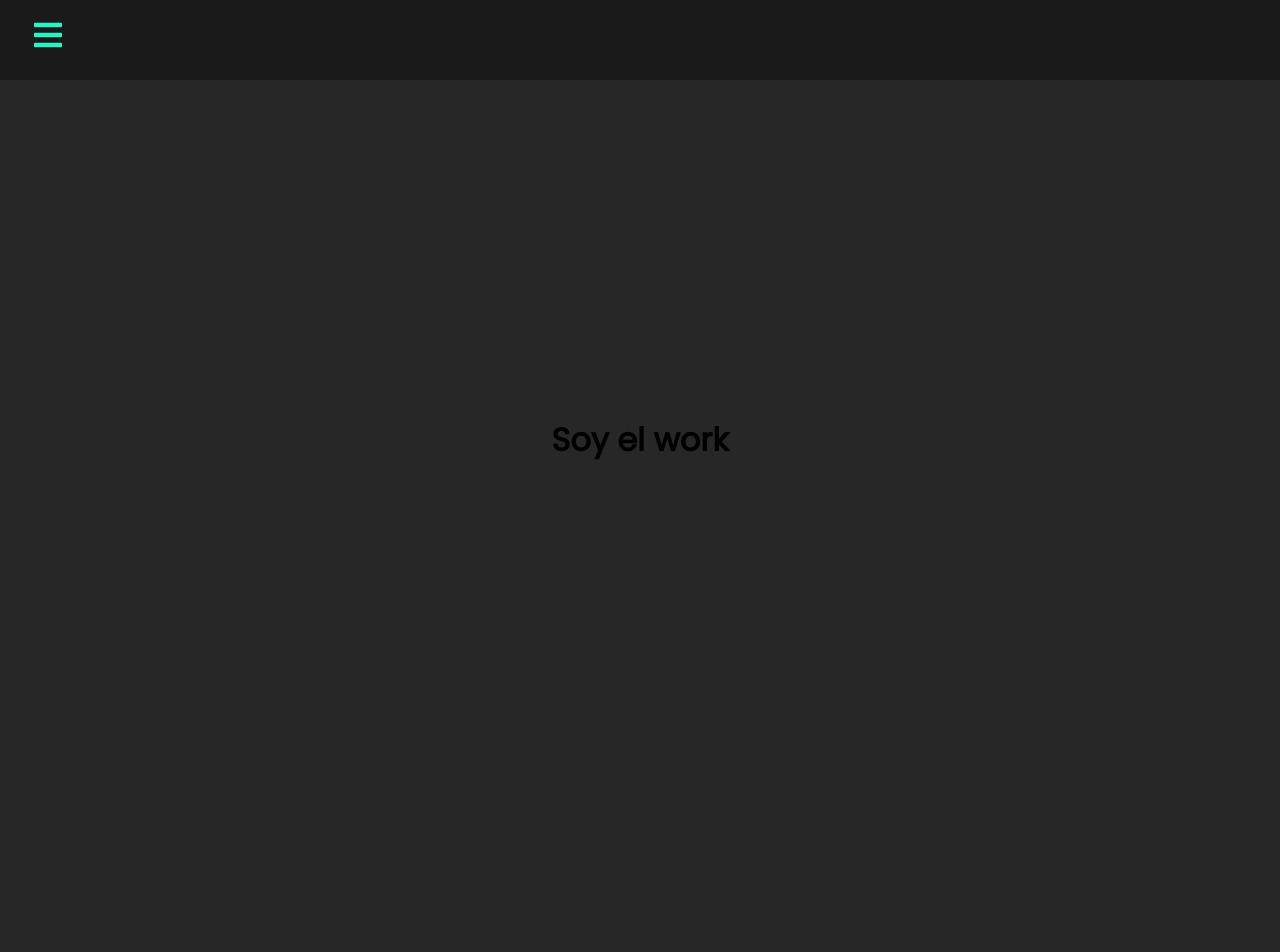
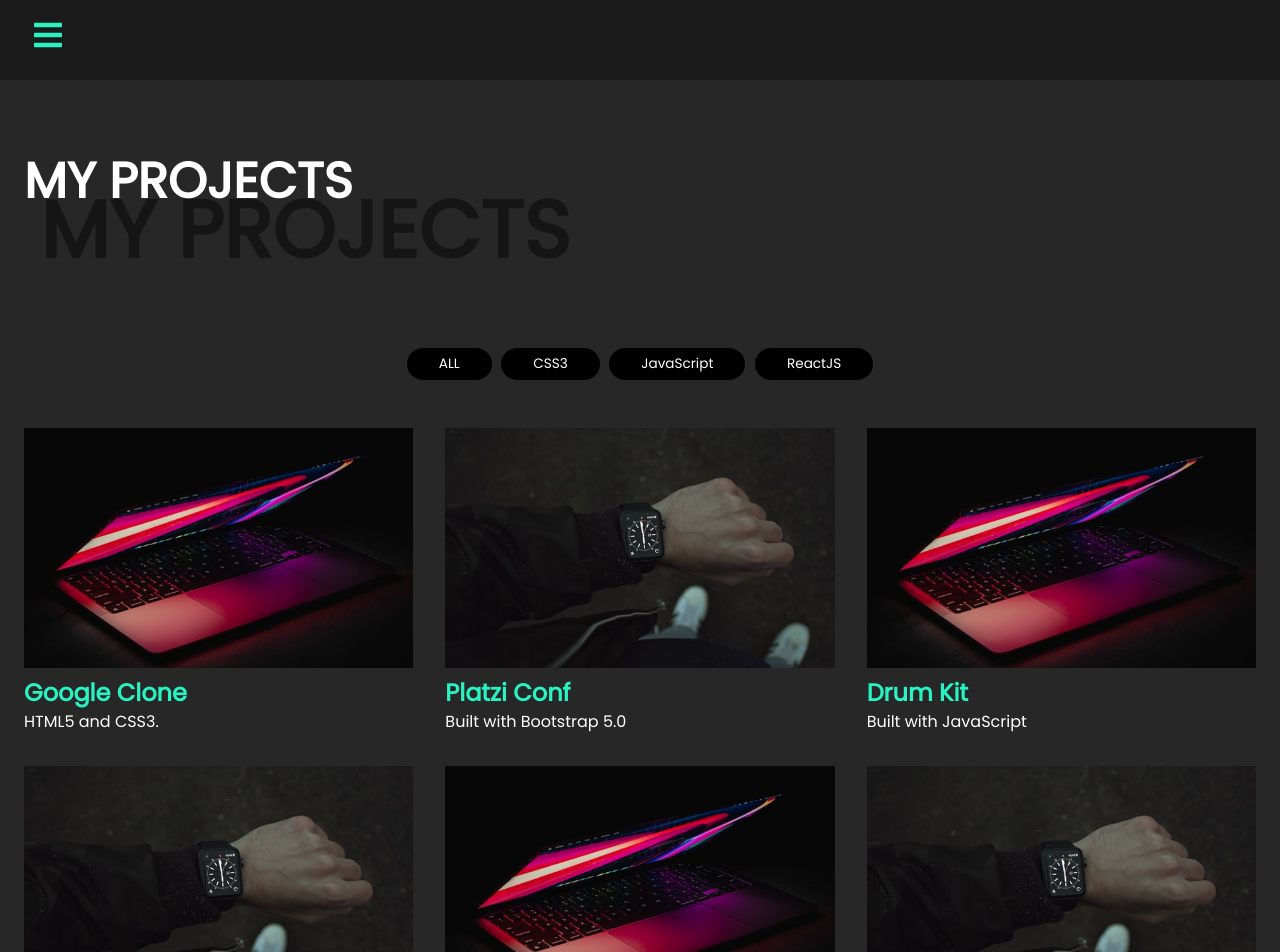
Before and after one commit to 1244-agustinborquez/Porfolio, a React (Create React App) app: page /work in a window 1280 px wide. Shown: the top 952 px of the page. Before the commit the page ends 800 px from the top, so only its background shows below. Built offline with nearby package versions, Linux system fonts and the light colour scheme.

Commit message:
solo falta corregir el error y que se imprima el CV

```diff
--- /dev/null
+++ b/src/asset/data/porfolios.js
@@ -0,0 +1,80 @@
+import img1 from '../images/img1.jpg';
+import img2 from '../images/img2.jpg';
+
+
+const portfolios = [
+    {
+      id: 1,
+      category: "CSS3",
+      image: img1,
+      link1: "https://github.com/Bluefox182/Google-Clone",
+      link2: "https://bluefox182.github.io/Google-Clone/",
+      title: "Google Clone",
+      text: "HTML5 and CSS3.",
+    },
+    {
+      id: 2,
+      category: "CSS3",
+      image: img2,
+      link1: "https://github.com/Bluefox182/PlatziConfHawaii",
+      link2: "https://bluefox182.github.io/PlatziConfHawaii/",
+      title: "Platzi Conf",
+      text: "Built with Bootstrap 5.0",
+    },
+    {
+      id: 3,
+      category: "JavaScript",
+      image: img1,
+      link1: "https://github.com/Bluefox182/JavaScript-Drum-Kit",
+      link2: "https://bluefox182.github.io/JavaScript-Drum-Kit/",
+      title: "Drum Kit",
+      text: "Built with JavaScript",
+    },
+    {
+      id: 4,
+      category: "JavaScript",
+      image: img2,
+      link1: "https://github.com/Bluefox182/JavaScript-Clock",
+      link2: "https://bluefox182.github.io/JavaScript-Clock/",
+      title: "Clock",
+      text: "Built with JavaScript",
+    },
+    {
+      id: 5,
+      category: "ReactJS",
+      image: img1,
+      link1: "https://github.com/Bluefox182/To-Do-List",
+      link2: "https://bluefox182.github.io/To-Do-List/",
+      title: "To-Do List",
+      text: "Built with ReactJS",
+    },
+    {
+      id: 6,
+      category: "ReactJS",
+      image: img2,
+      link1: "https://github.com/Bluefox182/To-Do-List",
+      link2: "https://bluefox182.github.io/To-Do-List/",
+      title: "GitHub Profile",
+      text: "Built with ReactJS and GitHub API",
+    },
+    {
+      id: 7,
+      category: "ReactJS",
+      image: img1,
+      link1: "https://github.com/Bluefox182/Birthday-Reminder-App",
+      link2: "https://bluefox182.github.io/Birthday-Reminder-App/",
+      title: "BD Reminder",
+      text: "Birthday Reminder with ReactJS ",
+    },
+    {
+      id: 8,
+      category: "ReactJS",
+      image: img2,
+      link1: "https://github.com/Bluefox182/Shopping-Cart-React",
+      link2: "https://bluefox182.github.io/Shopping-Cart-React/",
+      title: "Shopping Cart",
+      text: "Built with ReactJS ",
+    },
+  ];
+
+  export default portfolios;
--- /dev/null
+++ b/src/components/buttom/Buttom.js
@@ -0,0 +1,19 @@
+import React from 'react'
+import {ButtonsStyled,ButtonStyled} from './StyledButtom'
+
+function Buttom({ filter, button }) {
+    return (
+        <ButtonsStyled>
+        {button.map((but, i) => {
+          return (
+            <ButtonStyled key={i} onClick={() => filter(but)}>
+              {but}
+            </ButtonStyled>
+          );
+        })}
+      </ButtonsStyled>
+    )
+}
+
+
+export default Buttom
--- /dev/null
+++ b/src/components/buttom/StyledButtom.js
@@ -0,0 +1,32 @@
+import styled from "styled-components";
+
+export const ButtonStyled = styled.button`
+  outline: none;
+  border: none;
+  background-color: #000;
+  padding: 0.4rem 2rem;
+  font-size: 0.85rem;
+  border-radius: 20px;
+  color: #fff;
+  cursor: pointer;
+  transition: all 0.4s ease-in-out;
+  margin-bottom: 0.6rem;
+  &:active,
+  &:focus {
+    background: linear-gradient(to right, #29F3C3, #0D5141);
+  }
+  &:hover {
+    background: linear-gradient(to right, #29F3C3, #0D5141);
+  }
+  &:not(:last-child) {
+    margin-right: 0.6rem;
+  }
+`;
+export const ButtonsStyled = styled.div`
+  display: flex;
+  justify-content: center;
+  align-items: center;
+  flex-wrap: wrap;
+  width: 70%;
+  margin: 2.4rem auto;
+`;
--- /dev/null
+++ b/src/components/menu/Menu.js
@@ -0,0 +1,40 @@
+import React from 'react'
+import MenuItemStyled from './StyledMenu';
+import GitHub from "@material-ui/icons/GitHub";
+import LanguageIcon from "@material-ui/icons/Language"
+
+
+function Menu({ menuItem }) {
+    return (
+<MenuItemStyled>
+      {menuItem.map((item) => {
+        return (
+          <div className="grid-item" key={item.id}>
+            <div className="portfolio-content">
+              <div className="portfolio-image">
+                <img src={item.image} alt="" />
+                <ul>
+                  <li>
+                    <a href={item.link1}>
+                      <GitHub />
+                    </a>
+                  </li>
+                  <li>
+                    <a href={item.link2}>
+                      <LanguageIcon />
+                    </a>
+                  </li>
+                </ul>
+              </div>
+              <h6>{item.title}</h6>
+              <p>{item.text}</p>
+            </div>
+          </div>
+        );
+      })}
+    </MenuItemStyled>
+    )
+}
+
+
+export default Menu
--- /dev/null
+++ b/src/components/menu/StyledMenu.js
@@ -0,0 +1,111 @@
+import styled from 'styled-components'
+
+const MenuItemStyled = styled.div`
+  display: grid;
+  grid-template-columns: repeat(3, 1fr);
+  grid-gap: 2rem;
+  @media screen and (max-width: 920px) {
+    grid-template-columns: repeat(2, 1fr);
+  }
+  @media screen and (max-width: 670px) {
+    grid-template-columns: repeat(1, 1fr);
+  }
+  .grid-item {
+    .portfolio-content {
+      display: block;
+      position: relative;
+      overflow: hidden;
+      h6 {
+        font-size: 1.5rem;
+        color: #29F3C3;
+      }
+      img {
+        width: 100%;
+        height: 30vh;
+        object-fit: cover;
+      }
+      ul {
+        transform: translateY(-600px);
+        transition: all 0.4s ease-in-out;
+        position: absolute;
+        left: 50%;
+        top: 40%;
+        opacity: 0;
+        li {
+          background-color: #0D5141;
+          display: flex;
+          align-items: center;
+          justify-content: center;
+          padding: 1rem;
+          border-radius: 50%;
+          width: 3rem;
+          height: 3rem;
+          margin: 0 0.5rem;
+          transition: all 0.4s ease-in-out;
+          &:hover {
+            background-color: #29F3C3;
+          }
+          a {
+            display: flex;
+            align-items: center;
+            justify-content: center;
+            transition: all 0.4s ease-in-out;
+          }
+        }
+      }
+      .portfolio-image {
+        &::before {
+          content: "";
+          position: absolute;
+          left: 2%;
+          top: 4%;
+          height: 0;
+          width: 0;
+          transition: all 0.4s ease-in-out;
+        }
+      }
+      .portfolio-image:hover {
+        ul {
+          transform: translateY(0);
+          transform: translate(-50%, -50%);
+          display: flex;
+          align-items: center;
+          justify-content: center;
+          transition: all 0.4s ease-in-out;
+          opacity: 1;
+          li {
+            transition: all 0.4s ease-in-out;
+            &:hover {
+              background-color: #29F3C3;
+            }
+            a {
+              display: flex;
+              align-items: center;
+              justify-content: center;
+              transition: all 0.4s ease-in-out;
+              color: #000;
+            }
+          }
+          li:hover {
+            svg {
+              color: #000;
+            }
+          }
+          svg {
+            font-size: 2rem;
+          }
+        }
+        &::before {
+          height: calc(100% - 32%);
+          width: calc(100% - 4%);
+          background-color: #272727;
+          opacity: 0.9;
+          transform-origin: left;
+          transition: all 0.4s ease-in-out;
+        }
+      }
+    }
+  }
+`;
+
+export default MenuItemStyled
--- a/src/pages/work/Work.js
+++ b/src/pages/work/Work.js
@@ -1,10 +1,31 @@
-import React from 'react'
+import React,{ useState } from 'react'
+import portfolios from "../../asset/data/porfolios";
+import Buttom from '../../components/buttom/Buttom';
+import Menu from '../../components/menu/Menu';
+import Title from '../../components/title/Title'
+import {MainLayout,InnerLayout} from '../../Styles/Layout';
+const allButtons = ["ALL", ...new Set(portfolios.map((item) => item.category))];
+function Work() {
+    const [menuItem, setMenuItems] = useState(portfolios);
+    const [button, setButtons] = useState(allButtons);
 
-function Work() {
+    const filter = (button) => {
+      if (button === "ALL") {
+        setMenuItems(portfolios);
+        return;
+      }
+
+      const filteredData = portfolios.filter((item) => item.category === button);
+      setMenuItems(filteredData);
+    };
     return (
-        <div className='work'>
-            <h1>Soy el work</h1>
-        </div>
+        <MainLayout>
+          <Title title={"My Projects"} span={"My Projects"} />
+          <InnerLayout>
+          <Buttom filter={filter} button={button}/>
+            <Menu menuItem={menuItem} />
+          </InnerLayout>
+        </MainLayout>
     )
 }
 
```
Also changed, not shown: src/components/cards/Cards.js (deleted, +0 -11 lines).
